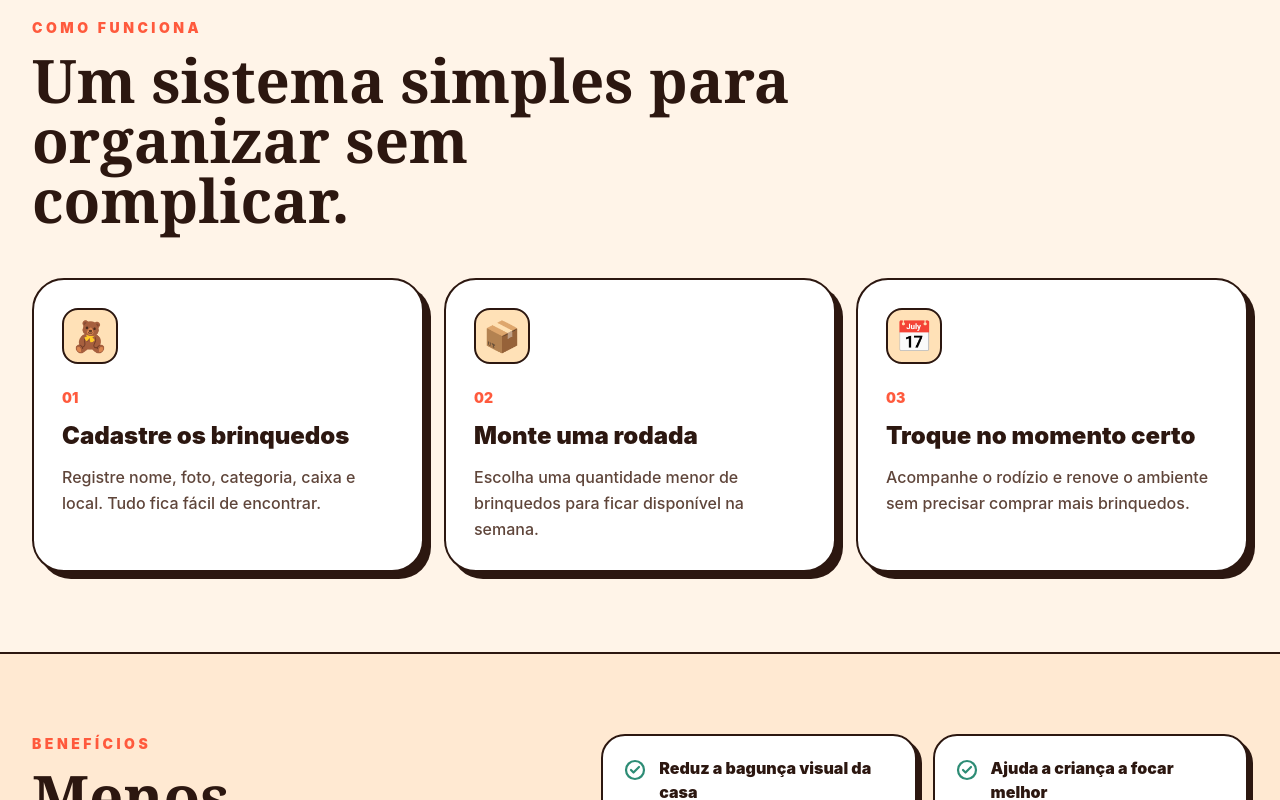
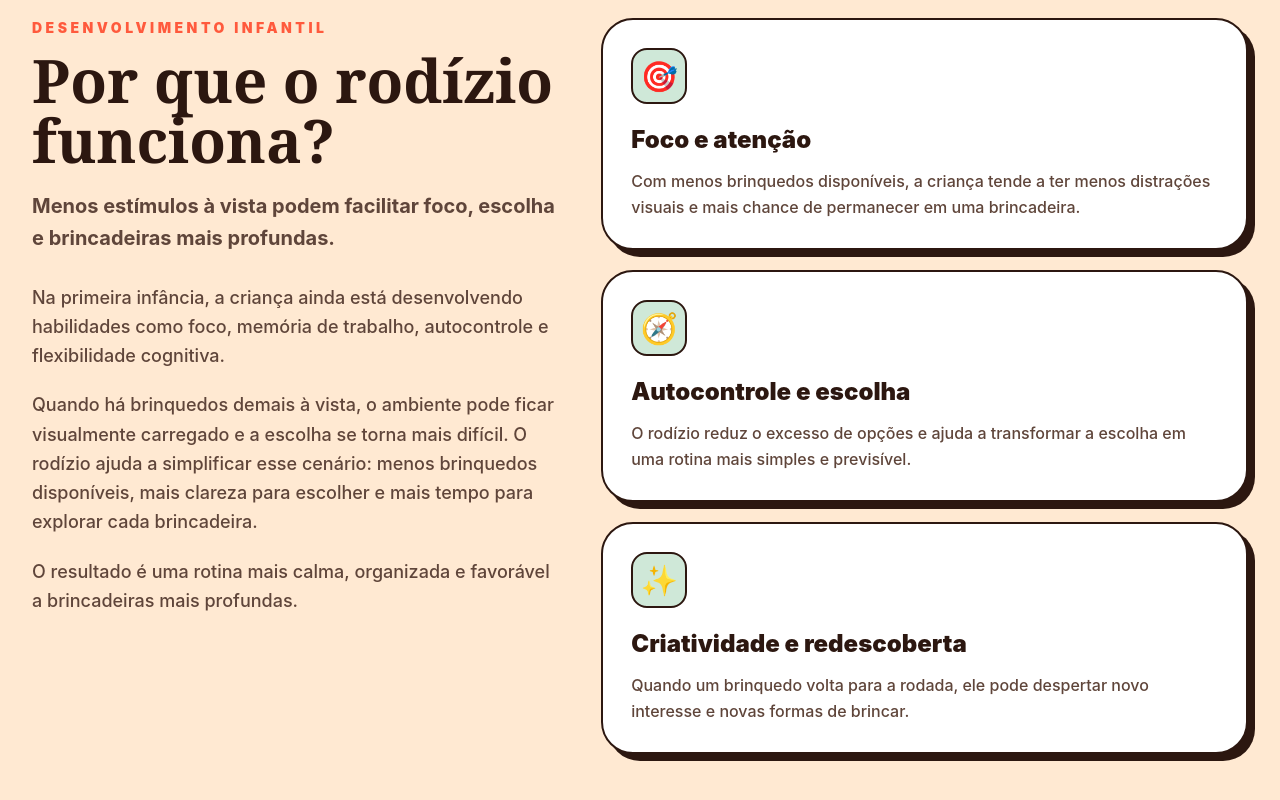
Before and after one commit to ricardorjda1810-stack/rodizio-homepage, a React (Vite) app: page / in a window 1280 px wide. Shown: the part 2000-2800 px from the top of the page. Built offline with nearby package versions, Linux system fonts and the light colour scheme.

Commit message:
Add educational section about toy rotation

```diff
--- a/src/App.jsx
+++ b/src/App.jsx
@@ -23,6 +23,24 @@ const problemCards = [
     title: "Depois",
     emoji: "✨",
     text: "Brincadeira com mais foco, brinquedos valorizados e rotina mais fácil."
+  }
+];
+
+const educationalCards = [
+  {
+    icon: "🎯",
+    title: "Foco e atenção",
+    text: "Com menos brinquedos disponíveis, a criança tende a ter menos distrações visuais e mais chance de permanecer em uma brincadeira."
+  },
+  {
+    icon: "🧭",
+    title: "Autocontrole e escolha",
+    text: "O rodízio reduz o excesso de opções e ajuda a transformar a escolha em uma rotina mais simples e previsível."
+  },
+  {
+    icon: "✨",
+    title: "Criatividade e redescoberta",
+    text: "Quando um brinquedo volta para a rodada, ele pode despertar novo interesse e novas formas de brincar."
   }
 ];
 
@@ -559,6 +577,43 @@ export default function LandingPageRodizioBrinquedos() {
           </div>
         </section>
 
+        <section className="border-b-2 border-[#2C1710] bg-[#FFE9D2]">
+          <div className="mx-auto max-w-7xl px-5 py-20 md:px-8">
+            <div className="grid gap-10 lg:grid-cols-[0.9fr_1.1fr] lg:items-start">
+              <div>
+                <p className="mb-3 text-sm font-black uppercase tracking-[0.25em] text-[#FF5A3D]">Desenvolvimento infantil</p>
+                <h2 className="font-serif text-5xl font-black leading-tight md:text-6xl">Por que o rodízio funciona?</h2>
+                <p className="mt-5 text-xl font-bold leading-relaxed text-[#5F453A]">
+                  Menos estímulos à vista podem facilitar foco, escolha e brincadeiras mais profundas.
+                </p>
+                <div className="mt-7 space-y-5 text-lg font-medium leading-relaxed text-[#5F453A]">
+                  <p>
+                    Na primeira infância, a criança ainda está desenvolvendo habilidades como foco, memória de trabalho, autocontrole e flexibilidade cognitiva.
+                  </p>
+                  <p>
+                    Quando há brinquedos demais à vista, o ambiente pode ficar visualmente carregado e a escolha se torna mais difícil. O rodízio ajuda a simplificar esse cenário: menos brinquedos disponíveis, mais clareza para escolher e mais tempo para explorar cada brincadeira.
+                  </p>
+                  <p>
+                    O resultado é uma rotina mais calma, organizada e favorável a brincadeiras mais profundas.
+                  </p>
+                </div>
+              </div>
+
+              <div className="grid gap-5">
+                {educationalCards.map((item) => (
+                  <div key={item.title} className="rounded-[2rem] border-2 border-[#2C1710] bg-white p-7 shadow-[7px_7px_0_#2C1710]">
+                    <div className="mb-5 flex h-14 w-14 items-center justify-center rounded-2xl border-2 border-[#2C1710] bg-[#CFE8D8]">
+                      <EmojiIcon className="text-3xl">{item.icon}</EmojiIcon>
+                    </div>
+                    <h3 className="mb-3 text-2xl font-black">{item.title}</h3>
+                    <p className="text-base font-medium leading-relaxed text-[#5F453A]">{item.text}</p>
+                  </div>
+                ))}
+              </div>
+            </div>
+          </div>
+        </section>
+
         <section id="como-funciona" className="mx-auto max-w-7xl px-5 py-20 md:px-8">
           <div className="mb-12 max-w-3xl">
             <p className="mb-3 text-sm font-black uppercase tracking-[0.25em] text-[#FF5A3D]">Como funciona</p>
```
